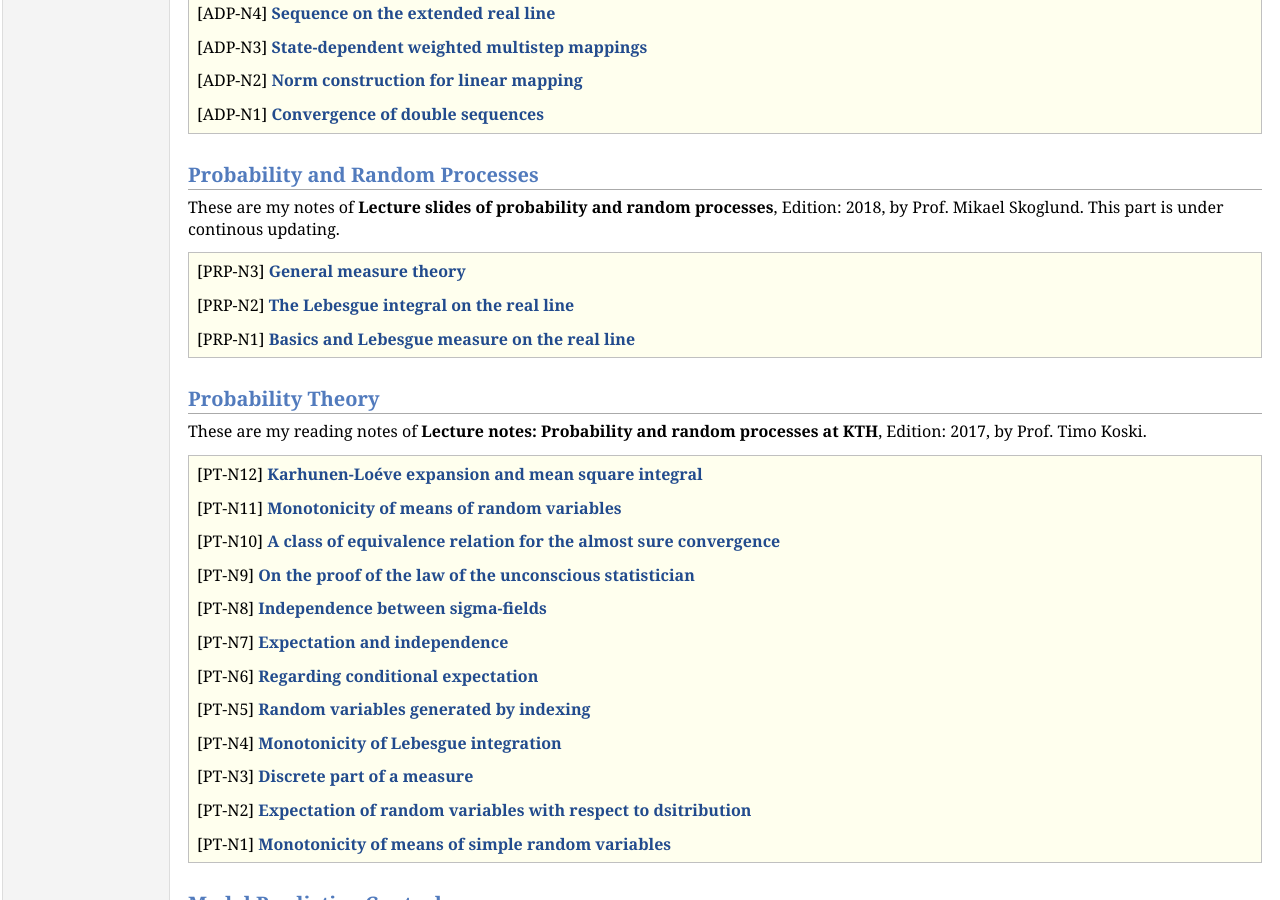
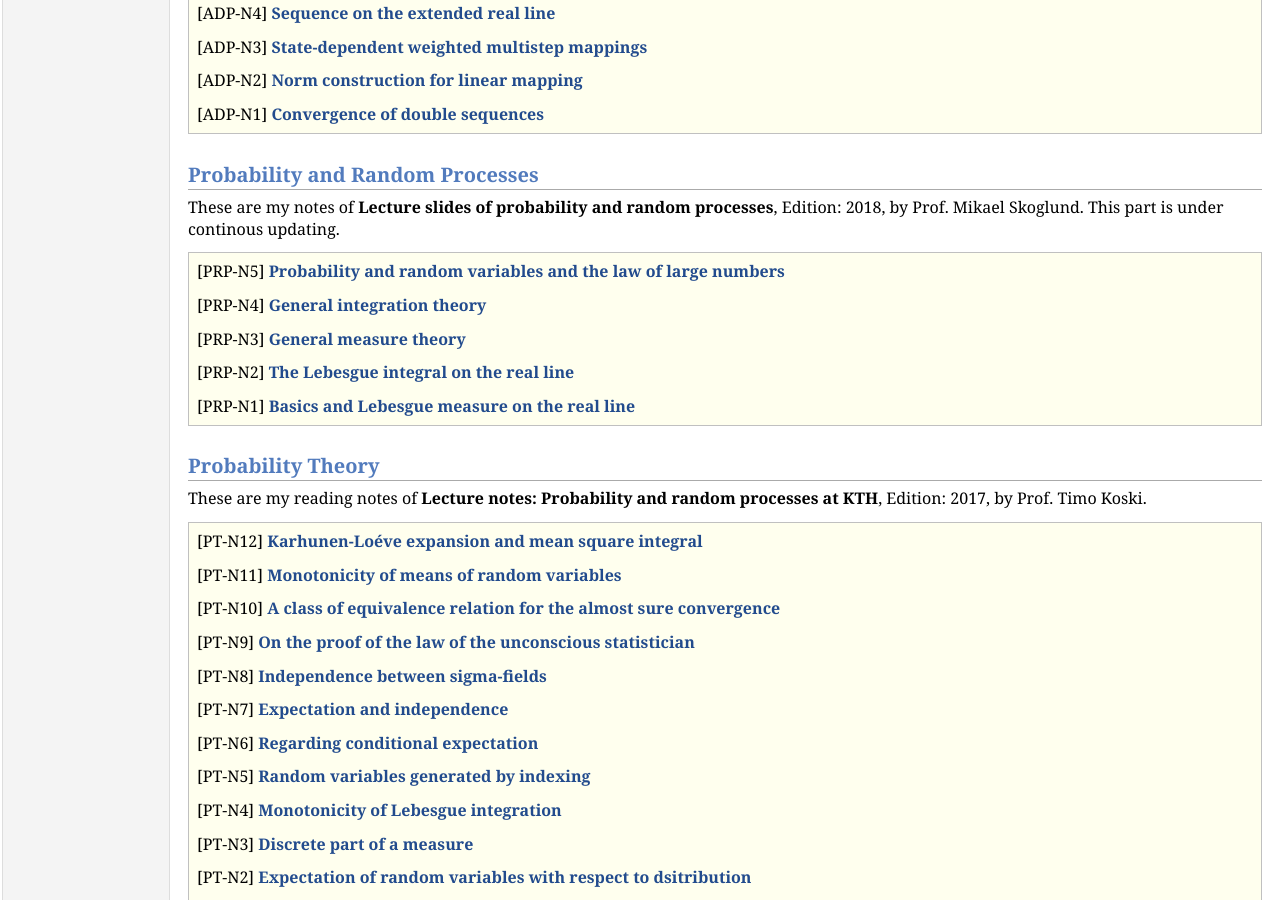
Before and after one commit to yuchaotaigu/yuchaotaigu.github.io, a Jekyll site: the page notes.html, which Jekyll copies as it is, in a window 1280 px wide and 900 px high, scrolled down 472 px. Built offline with Jekyll 4.4.1, drawn with Linux system fonts in a browser that asks for light colours; comment, search, counter and statistics services are not loaded.

Commit message:
prp4 and prp5 added

```diff
--- a/notes.html
+++ b/notes.html
@@ -54,6 +54,8 @@ These are my reading notes for the monograph <a href="http://www.athenasc.com/ab
 These are my notes of <b>Lecture slides of probability and random processes</b>, Edition: 2018, by Prof. Mikael Skoglund. This part is under continous updating.
 <div class="infoblock">
 <div class="blockcontent">
+<p>[PRP-N5] <a href="notes/PRP5.pdf"><b>Probability and random variables and the law of large numbers</b></a><br /> </p>
+<p>[PRP-N4] <a href="notes/PRP4.pdf"><b>General integration theory</b></a><br /> </p>
 <p>[PRP-N3] <a href="notes/PRP3.pdf"><b>General measure theory</b></a><br /> </p>
 <p>[PRP-N2] <a href="notes/PRP2.pdf"><b>The Lebesgue integral on the real line</b></a><br /> </p>
 <p>[PRP-N1] <a href="notes/PRP1.pdf"><b>Basics and Lebesgue measure on the real line</b></a><br /> </p>
```
